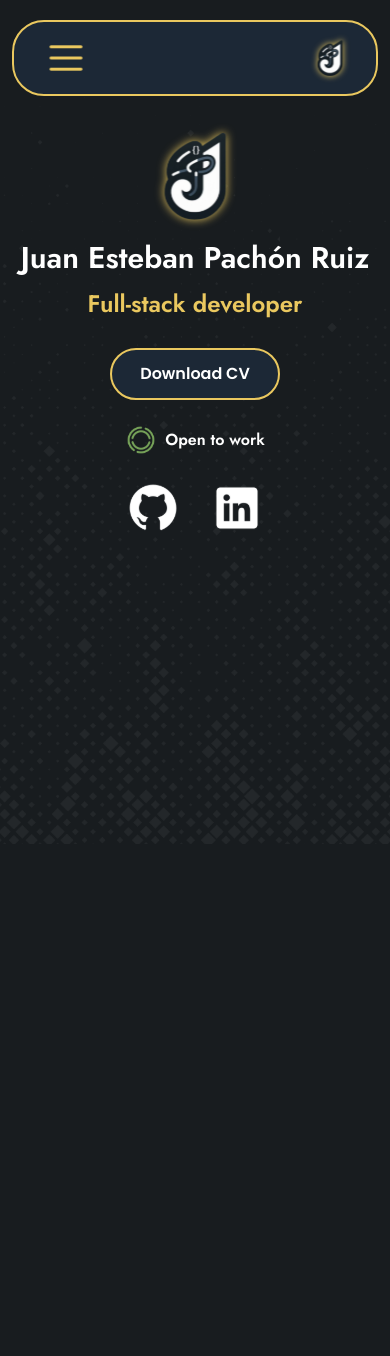
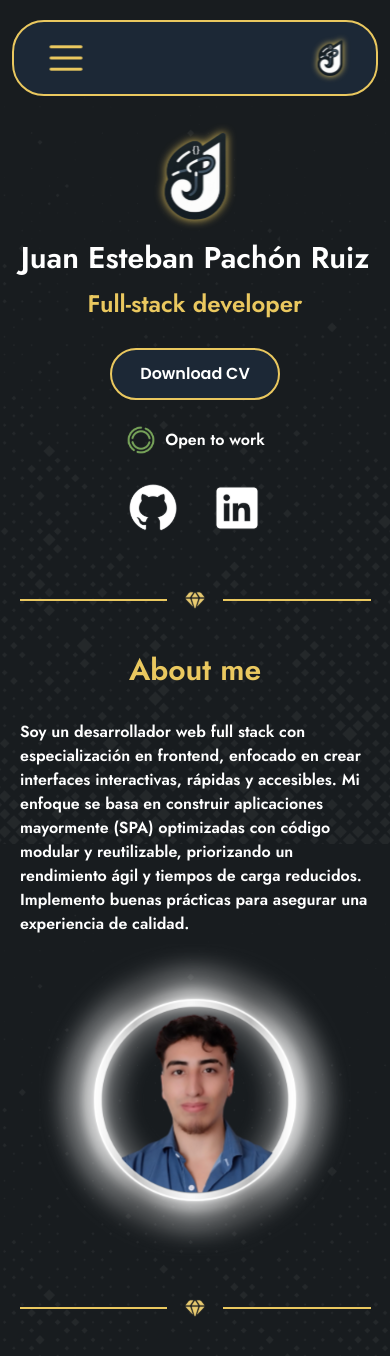
Before and after one commit to JuanesPachon/Juanes-portfolio, an Angular app: page / in a window 390 px wide. Shown: the top 1356 px of the page. Before the commit the page ends 844 px from the top, so only its background shows below. Built offline with nearby package versions, Linux system fonts and the light colour scheme.

Commit message:
feat(home): Add About-me section

```diff
--- a/src/app/pages/home/home.component.html
+++ b/src/app/pages/home/home.component.html
@@ -1,4 +1,4 @@
-<app-header/>
+<app-header />
 
 <main id="top" class="mt-28 flex flex-col items-center">
 
@@ -6,7 +6,7 @@
 
         <div class="flex flex-col items-center lg:flex-row lg:gap-x-12 lg:mt-12 lg:mb-6">
             <img src="/assets/icons/juanes_logo.svg" alt="logo" class="w-22 h-22 mb-5 lg:w-60 lg:h-60 lg:order-2 lg:-mr-7
-            drop-shadow-[0_0_5px_#EAC85F] lg:drop-shadow-[0_0_10px_#EAC85F]">
+            drop-shadow-[0_0_5px_#EAC85F] lg:drop-shadow-[0_0_10px_#EAC85F] -z-10">
             <div class="flex flex-col items-center lg:items-start gap-y-7 lg:gap-y-7">
                 <h1 class="text-3xl lg:text-5xl text-center">Juan Esteban Pachón Ruiz</h1>
                 <h2 class="text-2xl -mt-4 lg:-mt-2 lg:text-4xl text-center lg:text-left text-primary-gold">Full-stack developer</h2>
@@ -20,10 +20,14 @@
                     </div>
                 </div>
                 <div class="flex items-center gap-x-1 -mt-4 lg:-ml-3 lg:-mt-2">
-                    <a href="https://github.com/JuanesPachon" target="_blank" (mouseenter)="changeGithubSrc('/assets/icons/github_icon_gold.svg')" (mouseleave)="changeGithubSrc('/assets/icons/github_icon.svg')">
+                    <a href="https://github.com/JuanesPachon" target="_blank"
+                        (mouseenter)="changeGithubSrc('/assets/icons/github_icon_gold.svg')"
+                        (mouseleave)="changeGithubSrc('/assets/icons/github_icon.svg')">
                         <img [src]="githubSrc" class="w-20 h-20 lg:w-17 lg:h-17 cursor-pointer" alt="github icon">
                     </a>
-                    <a href="https://www.linkedin.com/in/juanes-pachon-web-dev/" target="_blank" (mouseenter)="changeLinkedinSrc('/assets/icons/linkedin_icon_gold.svg')" (mouseleave)="changeLinkedinSrc('/assets/icons/linkedin_icon.svg')">
+                    <a href="https://www.linkedin.com/in/juanes-pachon-web-dev/" target="_blank"
+                        (mouseenter)="changeLinkedinSrc('/assets/icons/linkedin_icon_gold.svg')"
+                        (mouseleave)="changeLinkedinSrc('/assets/icons/linkedin_icon.svg')">
                         <img [src]="linkedinSrc" class="w-20 h-20 lg:w-17 lg:h-17 cursor-pointer" alt="linkedin icon">
                     </a>
                 </div>
@@ -32,4 +36,33 @@
 
     </section>
 
+    <div class="flex items-center justify-center w-[90%] lg:w-full lg:px-70 my-10">
+        <div class="h-[2px] bg-primary-gold flex-grow"></div>
+        <div class="mx-4">
+            <img src="/assets/icons/diamond_icon.svg" class="w-6 h-6" alt="diamond icon">
+        </div>
+        <div class="h-[2px] bg-primary-gold flex-grow"></div>
+    </div>
+
+    <section id="about-me">
+        <h1 class="text-center text-primary-gold text-3xl lg:text-4xl font-jost font-semibold">About me</h1>
+        <div class="flex flex-col jsutify-center items-center gap-y-2 mt-8 font-jost font-semibold lg:flex-row lg:gap-x-5 lg:mx-80 lg:-my-4">
+            <p class="px-5 lg:max-w-[60%]">
+                Soy un desarrollador web full stack con especialización en frontend, enfocado en crear interfaces interactivas, rápidas
+                y accesibles. Mi enfoque se basa en construir aplicaciones mayormente (SPA) optimizadas con código modular y
+                reutilizable, priorizando un rendimiento ágil y tiempos de carga reducidos. Implemento buenas prácticas para asegurar
+                una experiencia de calidad.
+            </p>
+            <img src="/assets/images/profile_portfolio.svg" class="w-[80%] h-auto" alt="profile">
+        </div>
+    </section>
+
+    <div class="flex items-center justify-center w-[90%] lg:w-full lg:px-70 my-10">
+        <div class="h-[2px] bg-primary-gold flex-grow"></div>
+        <div class="mx-4">
+            <img src="/assets/icons/diamond_icon.svg" class="w-6 h-6" alt="diamond icon">
+        </div>
+        <div class="h-[2px] bg-primary-gold flex-grow"></div>
+    </div>
+
 </main>
--- a/src/app/shared/header/header.component.html
+++ b/src/app/shared/header/header.component.html
@@ -36,7 +36,7 @@
 </header>
 
 <!-- Mobile menu -->
-<div class="absolute w-[90%] lg:hidden mx-5 bg-primary-blue rounded-4xl border-2 border-primary-gold transition-all duration-300 ease-in-out"
+<div class="fixed w-[90%] lg:hidden mx-5 bg-primary-blue rounded-4xl border-2 border-primary-gold transition-all duration-300 ease-in-out"
     [ngClass]="isMenuOpen() ? 'opacity-100 translate-y-0' : 'opacity-0 hidden -translate-y-20'">
     <div class="flex flex-col items-center text-xl">
 
--- a/src/app/shared/header/header.component.ts
+++ b/src/app/shared/header/header.component.ts
@@ -18,10 +18,12 @@ export class HeaderComponent {
     if (element) {
       const offsetTop = element.getBoundingClientRect().top + window.scrollY;
       window.scrollTo({
-        top: offsetTop - 112,
+        top: offsetTop - 160,
         behavior: 'smooth',
       });
     }
+
+    this.toggleMenu();
 
   }
 
```
Also changed, not shown: public/assets/images/profile_portfolio.svg (added).
